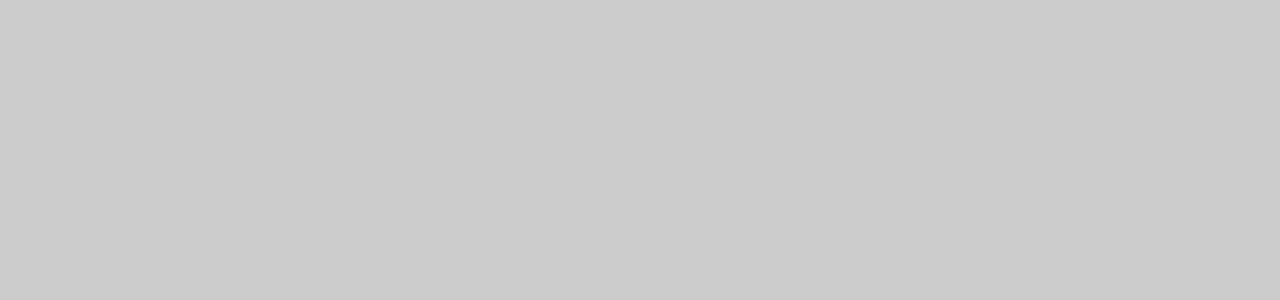
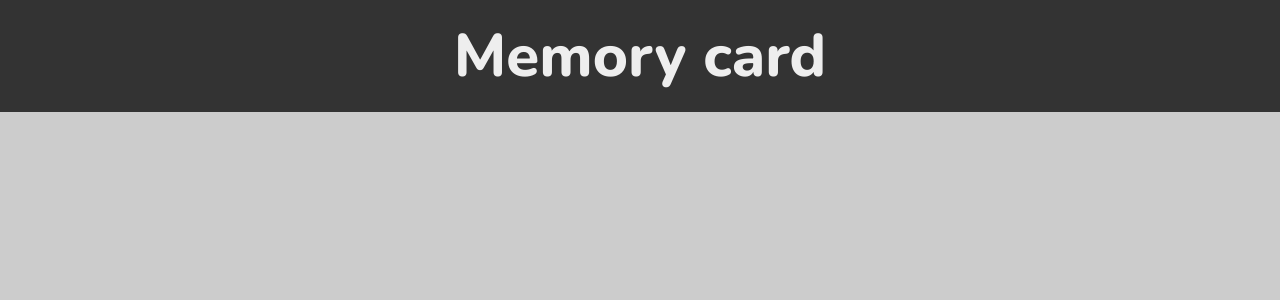
Before and after one commit to michalosman/memory-card, a React (Create React App) app: page / in a window 1280 px wide. Shown: the top 300 px of the page. Built offline with nearby package versions, Linux system fonts and the light colour scheme.

Commit message:
Finish header

```diff
--- a/public/index.html
+++ b/public/index.html
@@ -10,7 +10,7 @@
     />
     <link rel="preconnect" href="https://fonts.gstatic.com" />
     <link
-      href="https://fonts.googleapis.com/css2?family=Nunito:ital,wght@0,400;0,700;1,400;1,700;1,900&display=swap"
+      href="https://fonts.googleapis.com/css2?family=Nunito:ital,wght@0,400;0,700;0,800;0,900;1,400;1,700&display=swap"
       rel="stylesheet"
     />
     <link rel="manifest" href="%PUBLIC_URL%/manifest.json" />
--- a/src/App.js
+++ b/src/App.js
@@ -1,5 +1,16 @@
+import React from 'react';
+import Header from './components/Header';
+import Main from './components/Main';
+import Footer from './components/Footer';
+
 const App = () => {
-  return <></>;
+  return (
+    <>
+      <Header />
+      <Main />
+      <Footer />
+    </>
+  );
 };
 
 export default App;
--- a/src/components/Footer.js
+++ b/src/components/Footer.js
@@ -0,0 +1,7 @@
+import React from 'react';
+
+const Footer = () => {
+  return <div></div>;
+};
+
+export default Footer;
--- a/src/components/Header.js
+++ b/src/components/Header.js
@@ -1,11 +1,23 @@
-import React from 'react'
+import React from 'react';
+import styled from 'styled-components';
 
 const Header = () => {
   return (
-    <div>
+    <HeaderWrapper>
+      <Title>Memory card</Title>
+    </HeaderWrapper>
+  );
+};
 
-    </div>
-  )
-}
+const HeaderWrapper = styled.header`
+  padding: 2rem;
+  background-color: ${({ theme }) => theme.colors.dark};
+  color: ${({ theme }) => theme.colors.light};
+`;
 
-export default Header
+const Title = styled.h1`
+  font-weight: 800;
+  text-align: center;
+`;
+
+export default Header;
--- a/src/components/Main.js
+++ b/src/components/Main.js
@@ -0,0 +1,11 @@
+import React from 'react'
+
+const Main = () => {
+  return (
+    <div>
+
+    </div>
+  )
+}
+
+export default Main
--- a/src/theme/GlobalStyle.js
+++ b/src/theme/GlobalStyle.js
@@ -1,4 +1,4 @@
-import { createGlobalStyle } from "styled-components";
+import { createGlobalStyle } from 'styled-components';
 
 const GlobalStyle = createGlobalStyle`
   *,
@@ -26,7 +26,7 @@ const GlobalStyle = createGlobalStyle`
   }
 
   header {
-    font-size: 2.4rem;
+    font-size: 3rem;
   }
 
   h1,
--- a/src/theme/Theme.js
+++ b/src/theme/Theme.js
@@ -4,21 +4,9 @@ export const Theme = {
     light: '#eee',
     lightHover: '#ccc',
     lightActive: '#aaa',
-    lightSecondary: '#ddd',
-    lightBorder: '#ccc',
     dark: '#333',
     darkHover: '#222',
     darkActive: '#111',
-    blue: '#143E72',
-    primary: '#1ba148',
-    primaryHover: '#0a9037',
-    primaryActive: '#098026',
-    secondary: '#c25c0e',
-    secondaryHover: '#b14b0d',
-    secondaryActive: '#a03a0c',
-    red: '#b3211e',
-    redHover: '#a2100d',
-    redActive: '#91000c',
   },
 };
 
```
